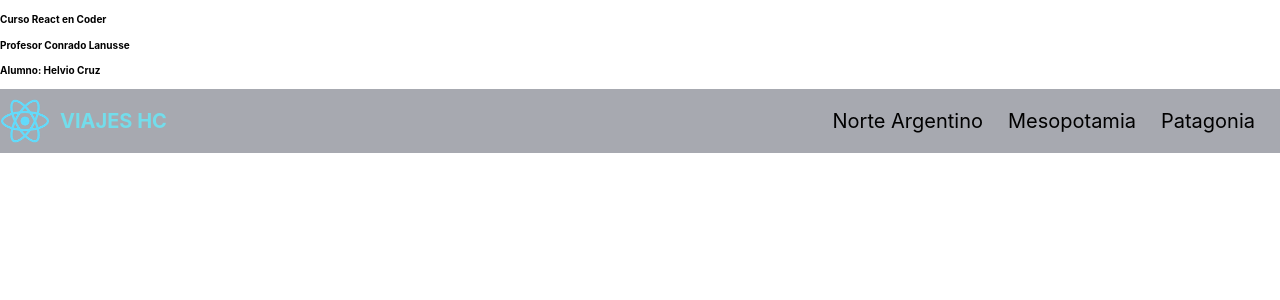
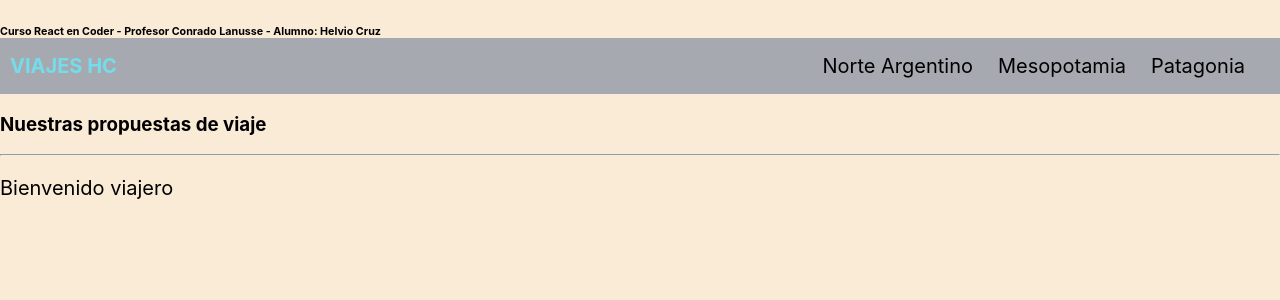
Before and after one commit to HelvioCoder/rj-37735, a React (Create React App) app: page / in a window 1280 px wide. Shown: the top 300 px of the page. Built offline with nearby package versions, Linux system fonts and the light colour scheme.

Commit message:
3er commit container icon

```diff
--- a/public/index.html
+++ b/public/index.html
@@ -24,6 +24,12 @@
       work correctly both with client-side routing and a non-root public URL.
       Learn how to configure a non-root public URL by running `npm run build`.
     -->
+
+    <script defer type="module"src="https://unpkg.com/ionicons@5.5.2/dist/ionicons/ionicons.esm.js"></script>
+    <script defer nomodule src="https://unpkg.com/ionicons@5.5.2/dist/ionicons/ionicons.js"></script>
+
+
+
     <title>React App</title>
   </head>
   <body>
--- a/src/App.js
+++ b/src/App.js
@@ -1,20 +1,24 @@
-import logo from './logo.svg';
 import './styles.css';
-import Navbar from './components/Navbar'
+import Navbar from './components/Navbar/Navbar'
+import {ItemListContainer} from './components/ItemListContainer/ItemListContainer'
 
 function App() {
 
-  return (
-    <div className="App">
-        <h4>Curso React en Coder</h4>
-        <h4>Profesor Conrado Lanusse</h4>
-        <h4>Alumno: Helvio Cruz</h4>
-        <Navbar/>
+   const audiencia = {
+           tipo : "viajero",
+   }
 
+   return (
+      <div className="App">
+         <div className = "borde">
+             <h6>Curso React en Coder - Profesor Conrado Lanusse - Alumno: Helvio Cruz</h6>
 
-    </div>
+             <Navbar/>
+             <ItemListContainer nombre={audiencia.tipo}/>
 
-  );
+         </div>
+      </div>
+   );
 }
 
 export default App;
--- /dev/null
+++ b/src/components/CartWidget/CartWidget.js
@@ -0,0 +1,10 @@
+
+const CartWidget = ( )=> {
+
+    return (
+           <div>
+                <ion-icon name="cart-outline"></ion-icon>
+           </div>
+            )
+}
+export default CartWidget
--- /dev/null
+++ b/src/components/ItemListContainer/ItemListContainer.js
@@ -0,0 +1,9 @@
+export const ItemListContainer = ({nombre}) => {
+    return (
+        <section>
+            <h3>Nuestras propuestas de viaje</h3>
+            <hr></hr>
+            <p> Bienvenido {nombre}</p>
+        </section>
+    )
+}
--- a/src/components/Navbar.js
+++ /dev/null
@@ -1,16 +0,0 @@
-const Navbar = ( )=> {
-
-    return  <header>
-                <div class="brand">
-                    <img src="logo192.png"></img>
-                    <h1> VIAJES HC</h1>
-                </div>
-                    <nav>
-                        <p><a href="#">Norte Argentino</a></p>
-                        <p><a href="#">Mesopotamia</a></p>
-                        <p><a href="#">Patagonia</a></p>
-                    </nav>
-
-            </header>
-}
-export default Navbar
--- /dev/null
+++ b/src/components/Navbar/Navbar.js
@@ -0,0 +1,22 @@
+import CartWidget from '../CartWidget/CartWidget'
+
+const Navbar = ( )=> {
+
+    return (
+            <header>
+                <div class="brand-menu">
+                    <h1> VIAJES HC</h1>
+                    <nav>
+                        <ul>
+                             <li><a href="" target="_blank">Norte Argentino</a></li>
+                             <li><a href="" target="_blank">Mesopotamia</a></li>
+                             <li><a href="" target="_blank">Patagonia</a></li>
+                             <CartWidget/>
+                        </ul>
+
+                    </nav>
+                </div>
+            </header>
+    )
+}
+export default Navbar
--- a/src/styles.css
+++ b/src/styles.css
@@ -1,43 +1,47 @@
-h4 {
-  font-size: x-small
-}
-header{
-  display: flex;
-  justify-content: space-between;
-  background-color: rgb(167, 169, 176);
-
-  align-items: center;
-}
-.brand{
-  height: 50px;
-  display: flex;
+body{
+  background-color: antiquewhite;
 
 }
-img{
-  height: 50px;
-  margin-right: 10px;
+h6{
+  margin-bottom: 0px;
 }
+ header{
+ background-color: rgb(167, 169, 176);
+ padding-left:10px;
+ padding-right: 10px;
+}
+
 h1 {
   color : rgb(115, 221, 235) ;
   display: flex;
-  align-items:center;
   font-size: 20px;
 }
-nav{
+.brand-menu{
+ display: flex;
+ justify-content: space-between;
+ align-items: center;
+}
+ul{
   display: flex;
-  align-items: center;
+}
+li{
+  list-style: none;
+  margin-right: 25px;
+ font-size: 20px;
+}
+a{
+  text-decoration:none;
+  color: black;
+}
+nav a:hover{
+  color:white;
 }
 
 p{
   margin-right: 25px;
   font-size: 20px;
-
 }
-a{
-  text-decoration:none;
-  color: black;
-
+/* Estilo de iconos*/
+ion-icon{
+  font-size: 30px;
 }
-nav a:hover{
-  color:white;
-}
```
